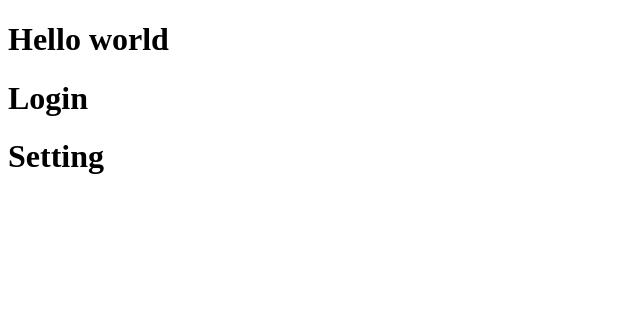
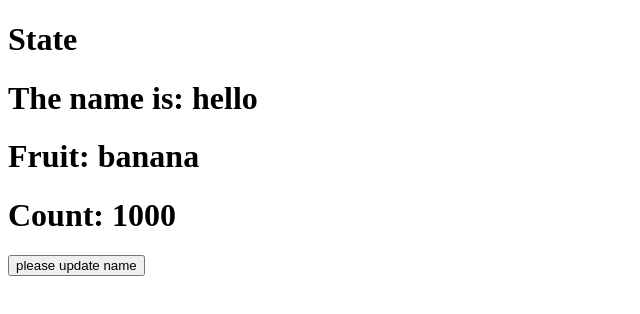
Before and after one commit to pardipYadav/react, a React (Vite) app: page / in a window 1280 px wide. Shown: the top 314 px of the page, without its empty margins (0-640 px from the left). Built offline with nearby package versions, Linux system fonts and the light colour scheme.

Commit message:
use state

```diff
--- a/src/App.jsx
+++ b/src/App.jsx
@@ -1,10 +1,20 @@
-import Login, { Setting } from "./UserLogin";
+import { useState } from "react";
 const App = () => {
+  const [name, setName] = useState("hello");
+  const [fruit, setfruite] = useState("banana");
+  const [count, setCount] = useState("1000");
+  const updataName = () => {
+    setName("world");
+    setfruite("mango");
+    setCount("500");
+  };
   return (
     <div>
-      <h1>Hello world</h1>
-      <Login />
-      <Setting />
+      <h1>State</h1>
+      <h1>The name is: {name} </h1>
+      <h1>Fruit: {fruit}</h1>
+      <h1>Count: {count}</h1>
+      <button onClick={updataName}>please update name</button>
     </div>
   );
 };
```
